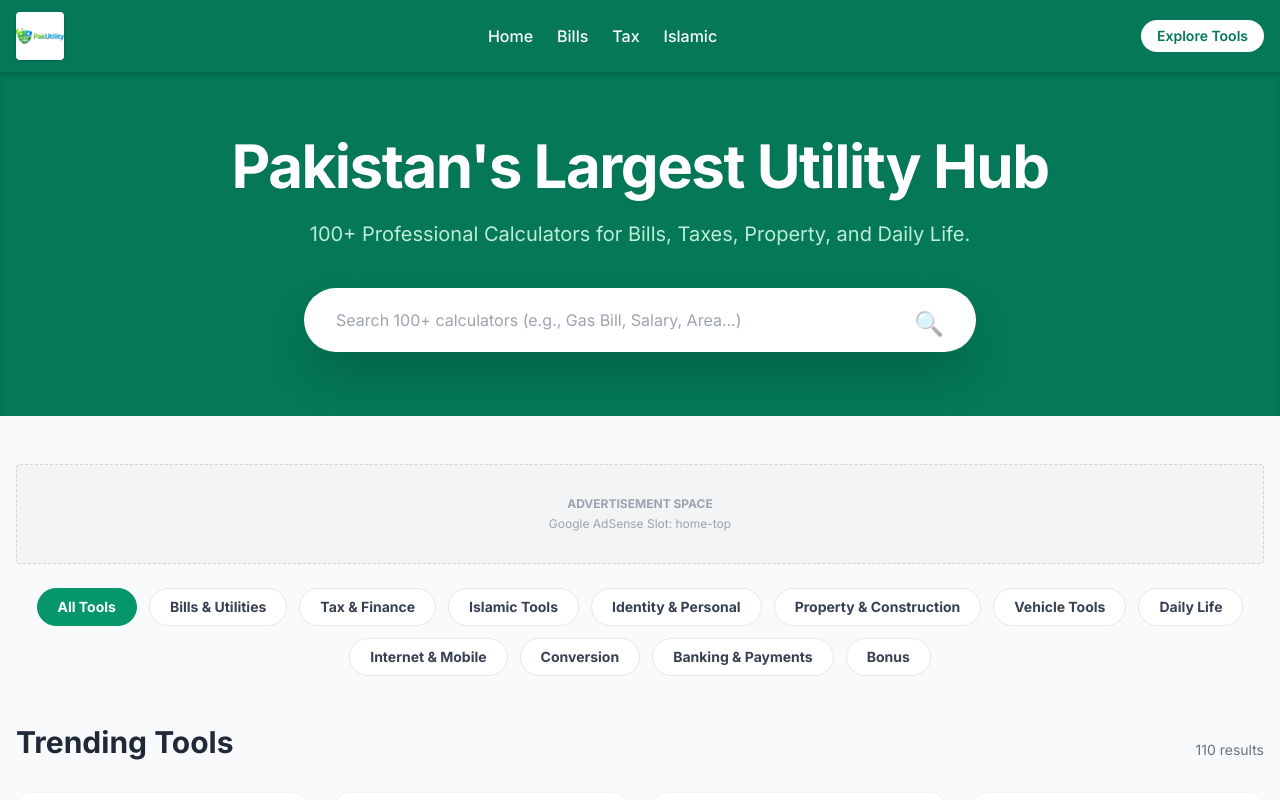
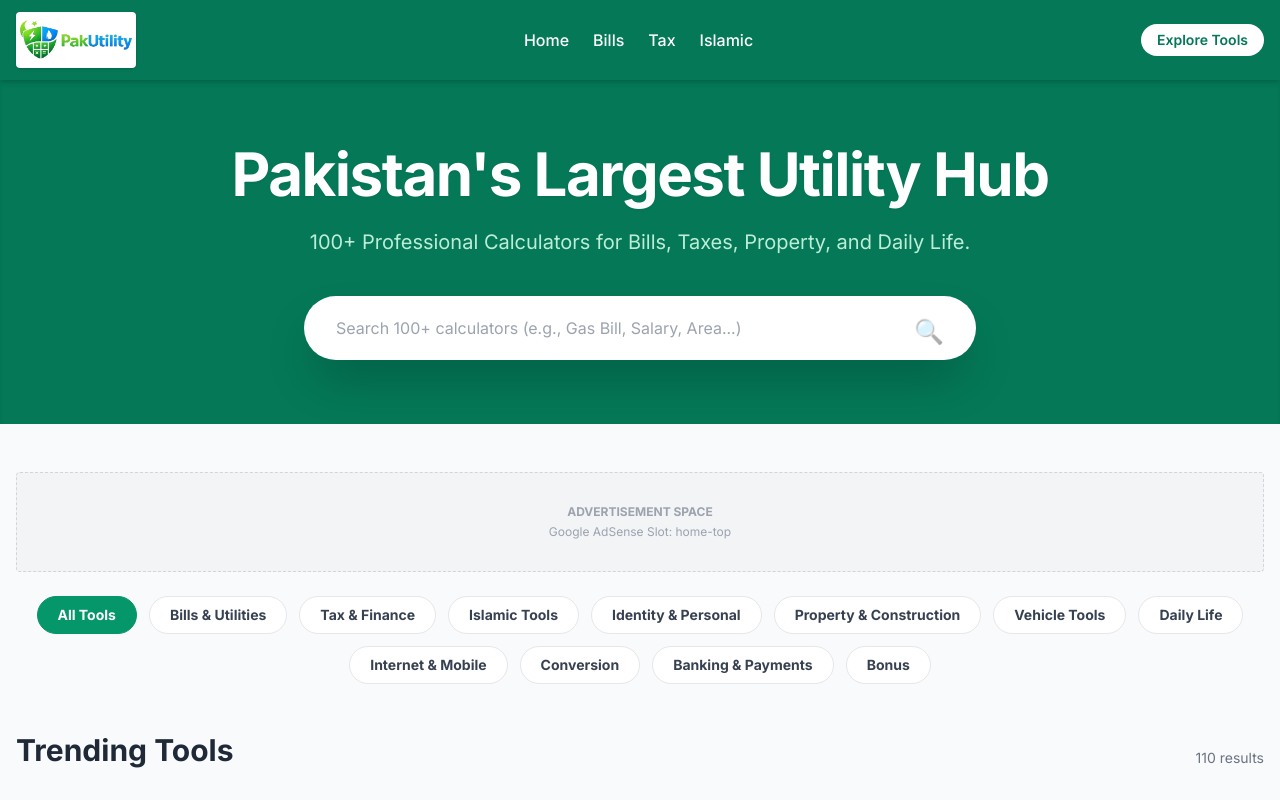
Before and after one commit to moneypower12121-byte/PakUtility, a React (Vite) app: page / in a window 1280 px wide. Shown: the top 800 px of the page. Built offline with nearby package versions, Linux system fonts and the light colour scheme.

Commit message:
Adjust logo size and style for better header appearance

```diff
--- a/components/Header.tsx
+++ b/components/Header.tsx
@@ -8,7 +8,12 @@ const Header: React.FC = () => {
     <header className="bg-emerald-700 text-white sticky top-0 z-50 shadow-md">
       <div className="container mx-auto px-4 py-3 flex flex-wrap justify-between items-center">
         <Link to="/" className="flex items-center" aria-label="PakUtility Home">
-          <img src={Logo} alt="PakUtility Logo" className="w-12 h-12 rounded shadow bg-white object-contain" />
+          <img
+            src={Logo}
+            alt="PakUtility Logo"
+            className="h-14 w-auto max-h-16 p-1 bg-white rounded shadow object-contain"
+            style={{ maxWidth: '120px', minWidth: '48px' }}
+          />
         </Link>
         <nav className="hidden md:flex space-x-6 font-medium">
           <Link to="/" className="hover:text-emerald-200 transition">Home</Link>
```
